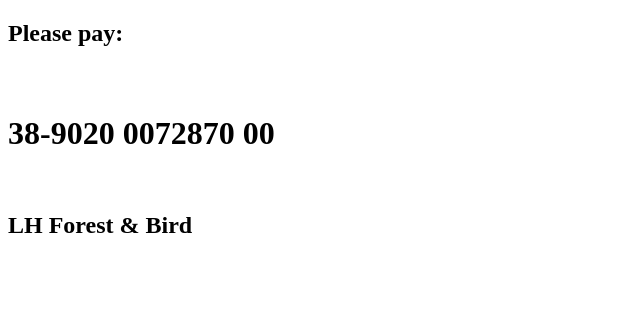
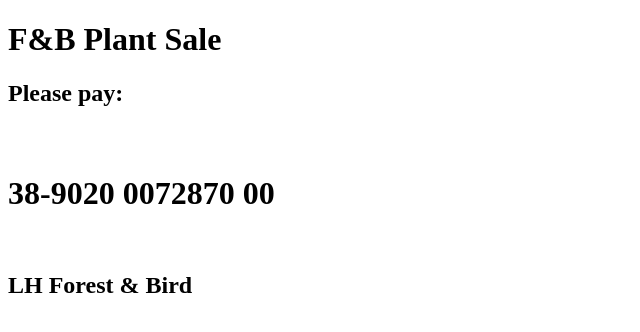
Before and after one commit to LH-FnB-Projects/Bank-Pay, a plain HTML site: page index.html in a window 1280 px wide. Shown: the whole page, without its empty margins (0-640 px from the left). Drawn offline with Linux system fonts and the light colour scheme.

Commit message:
Add files via upload

```diff
--- a/index.html
+++ b/index.html
@@ -4,10 +4,12 @@
     <title>Plant Sale Purchases</title>
 </head>
 <body>
+    <h1>F&B Plant Sale<h1>
     <h2>Please pay:<h2>
     <br>
     <h1>38-9020 0072870 00</h1>
    <br>
     <h2>LH Forest & Bird</h2>
+
 </body>
 </html>
```
